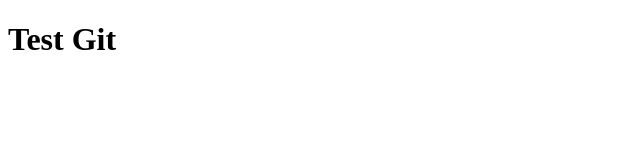
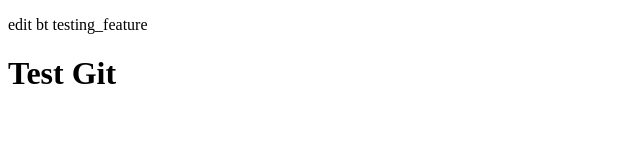
Before and after one commit to TanyaFan/simplegit, a plain HTML site: page index.html in a window 1280 px wide. Shown: the whole page, without its empty margins (0-640 px from the left). Drawn offline with Linux system fonts and the light colour scheme.

Commit message:
testing_feature: edit index.html

```diff
--- a/index.html
+++ b/index.html
@@ -2,6 +2,7 @@
 <html>
 <head>
 </head>
+        <p>edit bt testing_feature</p>
 <body>
 	<h1>Test Git</h1>
 </body>
```
